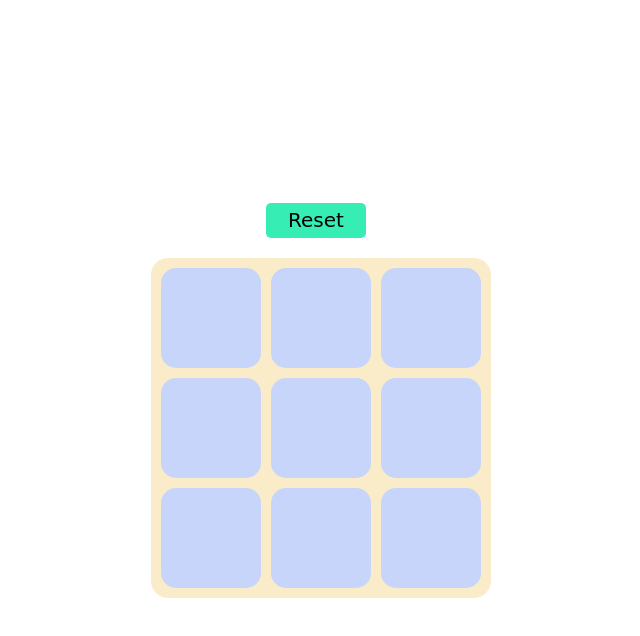
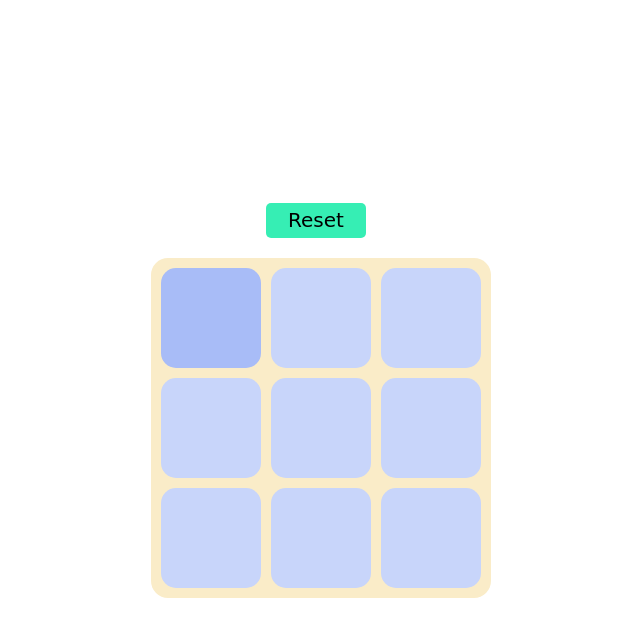
Before and after one commit to rowdotk/row-apps, a React (Create React App) app: page / in a window 1280 px wide. In both pictures the pointer is over the button 530 px from the left and 317 px from the top of the page. Shown: the top 636 px of the page, without its empty margins (319-959 px from the left). Built offline with nearby package versions, Linux system fonts and the light colour scheme.

Commit message:
hovering effect

```diff
--- a/src/styles/Board.css
+++ b/src/styles/Board.css
@@ -30,6 +30,10 @@ body {
 	border: None;
 }
 
+.cell:hover {
+	background-color: #a8bcf7;
+  }
+
 .player-icon {
 	width: 50px;
 	height: 50px
@@ -39,7 +43,7 @@ body {
 	text-align: center;
 	font-size: 20px;
 	font-family: "Comic Sans MS", "Comic Sans", cursive;
-	padding-top: 10px;
+	padding-top: 20px;
 }
 
 .button {
@@ -55,3 +59,9 @@ body {
 	font-size: 20px;
 	margin-bottom: 20px;
 }
+
+.button:hover {
+	background-color: #66f2c6;
+	width: 102px;
+	height: 37px;
+}
```
